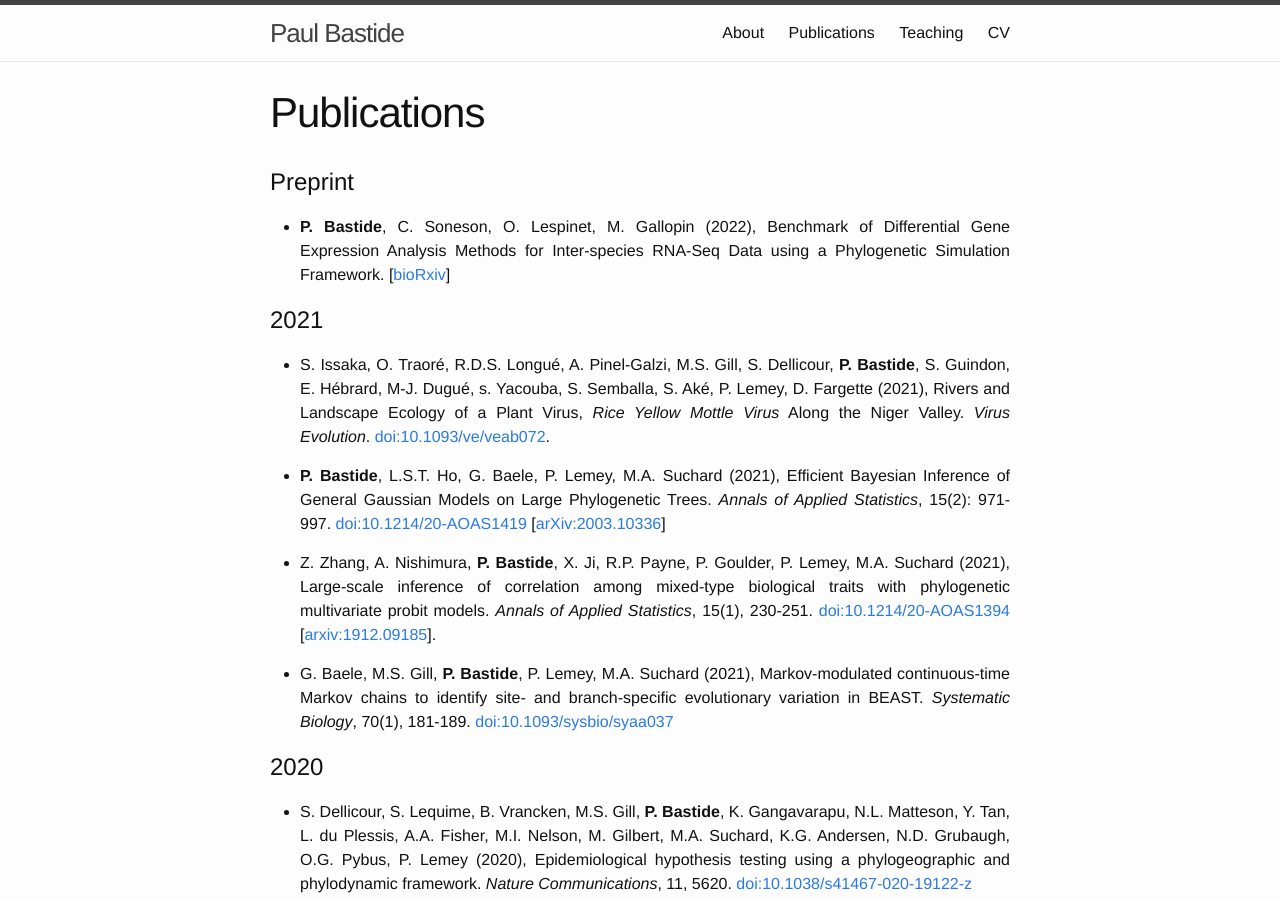
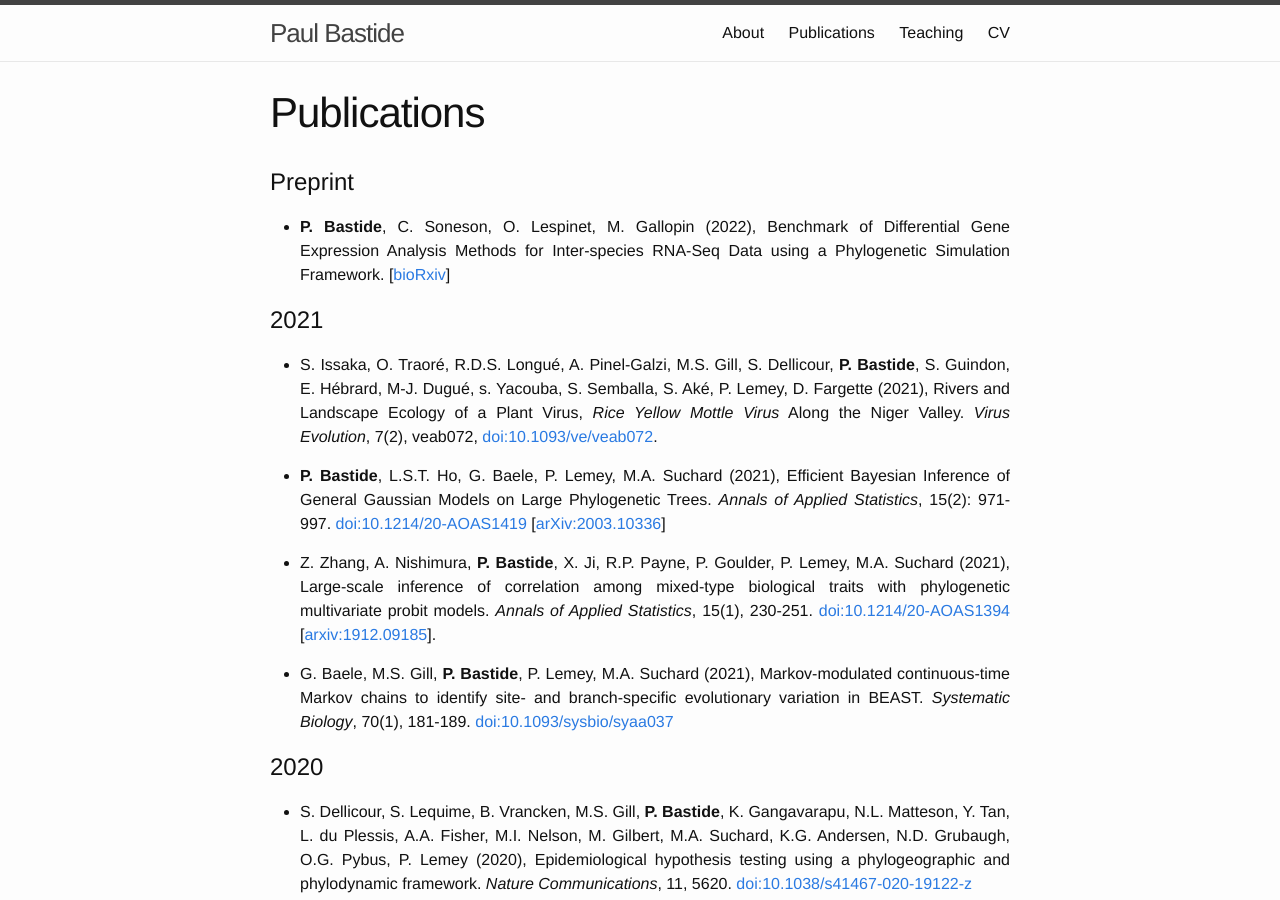
Before and after one commit to pbastide/pbastide.github.io, a Jekyll site: the page built from publi.md, in a window 1280 px wide and 900 px high. Built offline with Jekyll 4.4.1, drawn with Linux system fonts in a browser that asks for light colours.

Commit message:
Update publi

```diff
--- a/publi.md
+++ b/publi.md
@@ -11,7 +11,7 @@ weight: 3
 
 # 2021
 
-* S. Issaka, O. Traoré, R.D.S. Longué, A. Pinel-Galzi, M.S. Gill, S. Dellicour, **P. Bastide**, S. Guindon, E. Hébrard, M-J. Dugué, s. Yacouba, S. Semballa, S. Aké, P. Lemey, D. Fargette (2021),  Rivers and Landscape Ecology of a Plant Virus, *Rice Yellow Mottle Virus* Along the Niger Valley. *Virus Evolution*. [doi:10.1093/ve/veab072](https://doi.org/10.1093/ve/veab072).
+* S. Issaka, O. Traoré, R.D.S. Longué, A. Pinel-Galzi, M.S. Gill, S. Dellicour, **P. Bastide**, S. Guindon, E. Hébrard, M-J. Dugué, s. Yacouba, S. Semballa, S. Aké, P. Lemey, D. Fargette (2021),  Rivers and Landscape Ecology of a Plant Virus, *Rice Yellow Mottle Virus* Along the Niger Valley. *Virus Evolution*, 7(2), veab072,  [doi:10.1093/ve/veab072](https://doi.org/10.1093/ve/veab072).
 
 * **P. Bastide**, L.S.T. Ho, G. Baele, P. Lemey, M.A. Suchard (2021), Efficient Bayesian Inference of General Gaussian Models on Large Phylogenetic Trees. *Annals of Applied Statistics*, 15(2): 971-997. [doi:10.1214/20-AOAS1419](http://dx.doi.org/10.1214/20-AOAS1419) [[arXiv:2003.10336](http://arxiv.org/abs/2003.10336)]
 
```
